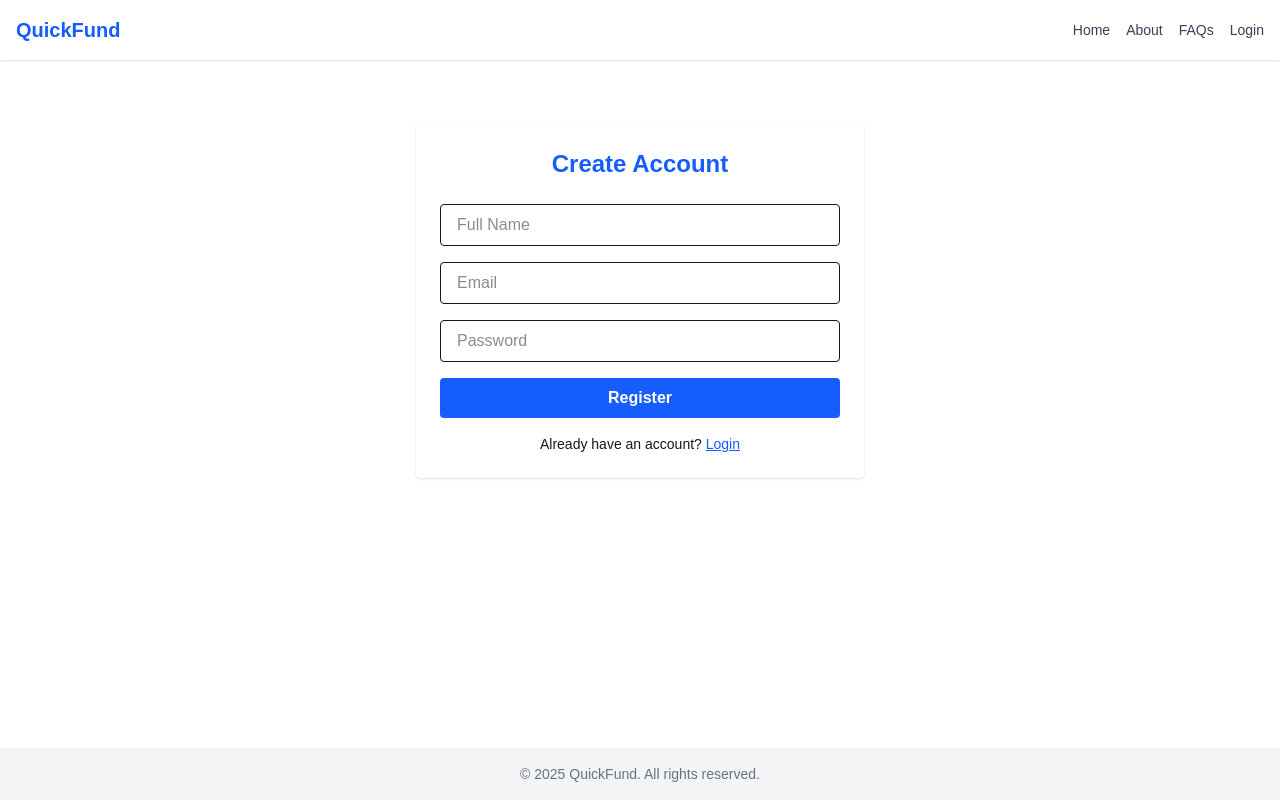
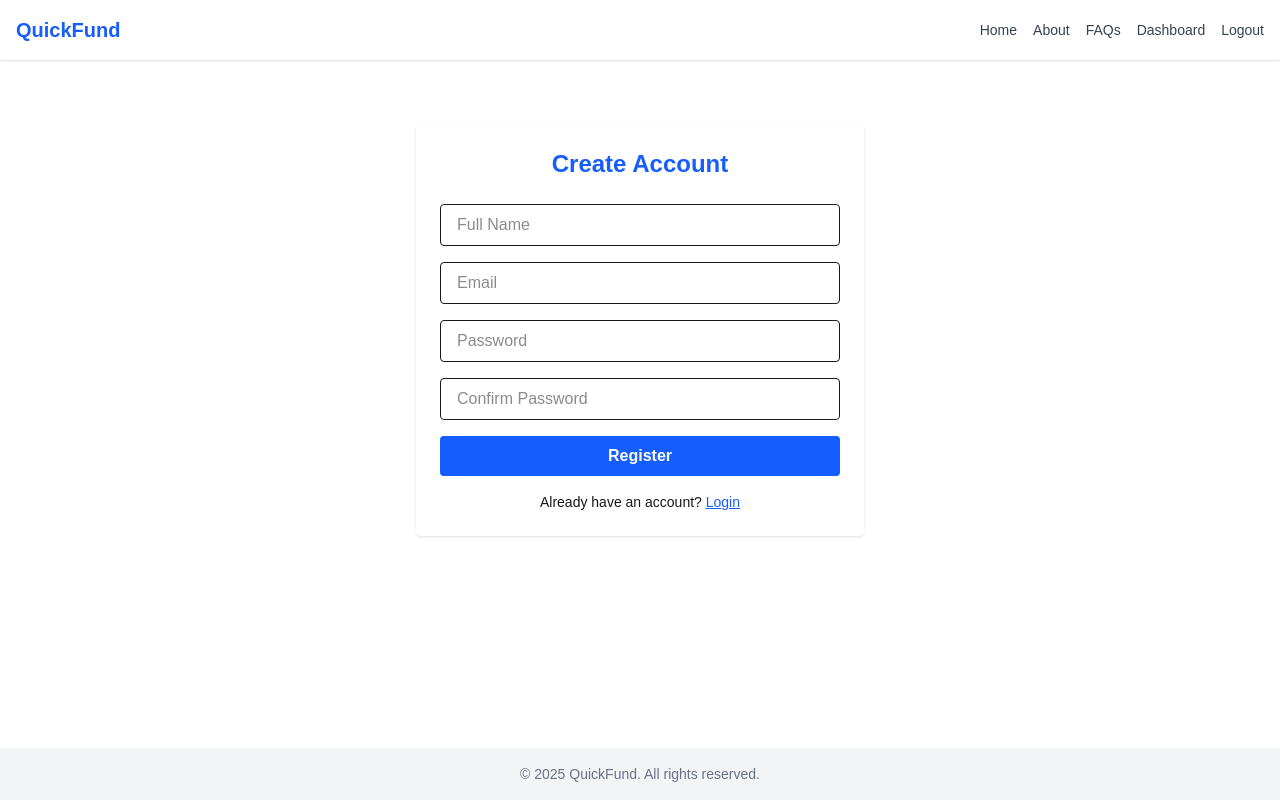
Before and after one commit to degee147/quickfund-frontend, a Next.js app: page /register in a window 1280 px wide. Built offline with nearby package versions, Linux system fonts and the light colour scheme; no server answers; sample sign-in values are in the browser's storage.

Commit message:
integrated register

```diff
--- a/app/dashboard/page.tsx
+++ b/app/dashboard/page.tsx
@@ -1,4 +1,19 @@
+'use client';
+
+import { useEffect } from 'react'
+import { useRouter } from 'next/navigation'
+
 export default function DashboardHome() {
+
+    const router = useRouter()
+
+    useEffect(() => {
+        const token = localStorage.getItem('token')
+        if (!token) {
+            router.replace('/login')
+        }
+    }, [])
+
     return (
         <div>
             <h1 className="text-2xl font-semibold mb-4">Welcome to your Dashboard</h1>
--- a/app/layout.tsx
+++ b/app/layout.tsx
@@ -1,51 +1,97 @@
-import type { Metadata } from "next";
-import { Geist, Geist_Mono } from "next/font/google";
-import Link from "next/link";
-import "./globals.css";
+'use client'
+import Link from 'next/link'
+import { useEffect, useState } from 'react'
+import { useRouter } from 'next/navigation'
+import type { Metadata } from 'next';
+import { Geist, Geist_Mono } from 'next/font/google';
+import './globals.css';
+import { AuthProvider } from '@/context/AuthContext';
 
 const geistSans = Geist({
-  variable: "--font-geist-sans",
-  subsets: ["latin"],
+  variable: '--font-geist-sans',
+  subsets: ['latin'],
 });
 
 const geistMono = Geist_Mono({
-  variable: "--font-geist-mono",
-  subsets: ["latin"],
+  variable: '--font-geist-mono',
+  subsets: ['latin'],
 });
 
-export const metadata: Metadata = {
-  title: "Quick Fund",
-  description: "A Scalable Micro-Lending Platform with Smart Scoring & Payment Integration ",
-};
+// export const metadata: Metadata = {
+//   title: 'Quick Fund',
+//   description: 'A Scalable Micro-Lending Platform with Smart Scoring & Payment Integration',
+// };
 
 export default function RootLayout({
   children,
 }: Readonly<{
   children: React.ReactNode;
 }>) {
+
+  const [isLoggedIn, setIsLoggedIn] = useState(false)
+  const router = useRouter()
+
+  useEffect(() => {
+    const token = localStorage.getItem('token')
+    setIsLoggedIn(!!token)
+  }, [])
+
+  const handleLogout = () => {
+    localStorage.removeItem('token')
+    localStorage.removeItem('user')
+    setIsLoggedIn(false)
+    router.push('/login')
+  }
+
+
   return (
     <html lang="en">
       <body
         className={`${geistSans.variable} ${geistMono.variable} antialiased min-h-screen flex flex-col`}
       >
+        <AuthProvider>
           <header className="bg-white shadow p-4">
             <div className="container mx-auto flex justify-between items-center">
               <h1 className="text-xl font-bold text-blue-600">QuickFund</h1>
               <nav className="space-x-4">
-              <Link href="/" className="text-sm text-gray-700 hover:text-blue-500">Home</Link>
-              <Link href="/about" className="text-sm text-gray-700 hover:text-blue-500">About</Link>
-              <Link href="/faqs" className="text-sm text-gray-700 hover:text-blue-500">FAQs</Link>
-              <Link href="/login" className="text-sm text-gray-700 hover:text-blue-500">Login</Link>
+                <Link href="/" className="text-sm text-gray-700 hover:text-blue-500">
+                  Home
+                </Link>
+                <Link href="/about" className="text-sm text-gray-700 hover:text-blue-500">
+                  About
+                </Link>
+                <Link href="/faqs" className="text-sm text-gray-700 hover:text-blue-500">
+                  FAQs
+                </Link>
+
+                {isLoggedIn ? (
+                  <>
+                    <Link href="/dashboard" className="text-sm text-gray-700 hover:text-blue-500">
+                      Dashboard
+                    </Link>
+                    <button
+                      onClick={handleLogout}
+                      className="text-sm text-gray-700 hover:text-red-500"
+                    >
+                      Logout
+                    </button>
+                  </>
+                ) : (
+                  <Link href="/login" className="text-sm text-gray-700 hover:text-blue-500">
+                    Login
+                  </Link>
+                )}
               </nav>
             </div>
           </header>
-        {/* {children} */}
+
           <main className="flex-1 container mx-auto p-4">{children}</main>
 
           <footer className="bg-gray-100 text-center py-4 text-sm text-gray-500">
             &copy; {new Date().getFullYear()} QuickFund. All rights reserved.
           </footer>
+        </AuthProvider>
       </body>
-    </html >
+    </html>
   );
 }
--- a/app/register/page.tsx
+++ b/app/register/page.tsx
@@ -3,6 +3,7 @@
 import { useForm } from 'react-hook-form';
 import { z } from 'zod';
 import { zodResolver } from '@hookform/resolvers/zod';
+import { useAuth } from '@/context/AuthContext';
 import FormCard from '@/components/ui/FormCard';
 import Input from '@/components/ui/Input';
 import Button from '@/components/ui/Button';
@@ -11,21 +12,37 @@ const registerSchema = z.object({
     name: z.string().min(2, 'Name is required'),
     email: z.string().email('Invalid email'),
     password: z.string().min(6, 'Password must be at least 6 characters'),
+    confirmPassword: z.string().min(6, 'Please confirm your password'),
+}).refine((data) => data.password === data.confirmPassword, {
+    path: ['confirmPassword'],
+    message: 'Passwords do not match',
 });
 
 type RegisterForm = z.infer<typeof registerSchema>;
 
 export default function RegisterPage() {
+    const { register: registerUser } = useAuth();
+
     const {
         register,
         handleSubmit,
-        formState: { errors },
+        formState: { errors, isSubmitting },
     } = useForm<RegisterForm>({
         resolver: zodResolver(registerSchema),
     });
 
-    const onSubmit = (data: RegisterForm) => {
-        console.log('Registering:', data);
+    const onSubmit = async (data: RegisterForm) => {
+        try {
+            await registerUser({
+                name: data.name,
+                email: data.email,
+                password: data.password
+            });
+            // AuthContext handles redirection
+        } catch (err) {
+            console.error('Registration failed:', err);
+            alert('Registration failed. Please try again.');
+        }
     };
 
     return (
@@ -35,35 +52,38 @@ export default function RegisterPage() {
             </h2>
             <form onSubmit={handleSubmit(onSubmit)} className="space-y-4">
                 <div>
-                    <Input
-                        placeholder="Full Name"
-                        {...register('name')}
-                    />
+                    <Input placeholder="Full Name" {...register('name')} />
                     {errors.name && (
                         <p className="text-sm text-red-600 mt-1">{errors.name.message}</p>
                     )}
                 </div>
                 <div>
-                    <Input
-                        type="email"
-                        placeholder="Email"
-                        {...register('email')}
-                    />
+                    <Input type="email" placeholder="Email" {...register('email')} />
                     {errors.email && (
                         <p className="text-sm text-red-600 mt-1">{errors.email.message}</p>
                     )}
                 </div>
                 <div>
-                    <Input
-                        type="password"
-                        placeholder="Password"
-                        {...register('password')}
-                    />
+                    <Input type="password" placeholder="Password" {...register('password')} />
                     {errors.password && (
                         <p className="text-sm text-red-600 mt-1">{errors.password.message}</p>
                     )}
                 </div>
-                <Button type="submit">Register</Button>
+                <div>
+                    <Input
+                        type="password"
+                        placeholder="Confirm Password"
+                        {...register('confirmPassword')}
+                    />
+                    {errors.confirmPassword && (
+                        <p className="text-sm text-red-600 mt-1">
+                            {errors.confirmPassword.message}
+                        </p>
+                    )}
+                </div>
+                <Button type="submit" disabled={isSubmitting}>
+                    {isSubmitting ? 'Creating Account...' : 'Register'}
+                </Button>
             </form>
             <p className="text-center text-sm mt-4">
                 Already have an account?{' '}
--- /dev/null
+++ b/context/AuthContext.tsx
@@ -0,0 +1,83 @@
+'use client';
+
+import { createContext, useContext, useEffect, useState } from 'react';
+import { useRouter } from 'next/navigation';
+import API from '@/lib/axios';
+
+type User = {
+    id: number;
+    name: string;
+    email: string;
+    role: 'user' | 'admin';
+};
+
+interface AuthContextProps {
+    user: User | null;
+    login: (data: { email: string; password: string }) => Promise<void>;
+    register: (data: { name: string; email: string; password: string }) => Promise<void>;
+    logout: () => void;
+    loading: boolean;
+}
+
+// ✅ Expected shape of the Laravel /login and /register response
+interface AuthResponse {
+    token: string;
+    user: User;
+}
+
+const AuthContext = createContext<AuthContextProps>({} as AuthContextProps);
+
+export const AuthProvider = ({ children }: { children: React.ReactNode }) => {
+    const [user, setUser] = useState<User | null>(null);
+    const [loading, setLoading] = useState(true);
+    const router = useRouter();
+
+    useEffect(() => {
+        const storedUser = localStorage.getItem('user');
+        const storedToken = localStorage.getItem('token');
+        if (storedUser && storedToken) {
+            setUser(JSON.parse(storedUser));
+        }
+        setLoading(false);
+    }, []);
+
+    const login = async (data: { email: string; password: string }) => {
+        const res = await API.post<AuthResponse>('/login', data);
+        const { token, user } = res.data;
+        localStorage.setItem('token', token);
+        localStorage.setItem('user', JSON.stringify(user));
+        setUser(user);
+        router.push(user.role === 'admin' ? '/admin' : '/dashboard');
+    };
+
+    const register = async (data: { name: string; email: string; password: string }) => {
+        const url = '/register';
+        // console.log('[Register URL]', `${API.defaults.baseURL}${url}`);
+
+        const res = await API.post<AuthResponse>(url, {
+            ...data,
+            password_confirmation: data.password, // 👈 Add this line
+        });
+        console.log('res', res)
+        const { token, user } = res.data;
+        localStorage.setItem('token', token);
+        localStorage.setItem('user', JSON.stringify(user));
+        setUser(user);
+        router.push('/dashboard');
+    };
+
+    const logout = () => {
+        localStorage.removeItem('token');
+        localStorage.removeItem('user');
+        setUser(null);
+        router.push('/login');
+    };
+
+    return (
+        <AuthContext.Provider value={{ user, login, register, logout, loading }}>
+            {children}
+        </AuthContext.Provider>
+    );
+};
+
+export const useAuth = () => useContext(AuthContext);
--- /dev/null
+++ b/context/LoadingContext.tsx
@@ -0,0 +1,20 @@
+'use client';
+
+import { createContext, useContext, useState } from 'react';
+
+const LoadingContext = createContext({
+    loading: false,
+    setLoading: (value: boolean) => { },
+});
+
+export const LoadingProvider = ({ children }: { children: React.ReactNode }) => {
+    const [loading, setLoading] = useState(false);
+
+    return (
+        <LoadingContext.Provider value={{ loading, setLoading }}>
+            {children}
+        </LoadingContext.Provider>
+    );
+};
+
+export const useLoading = () => useContext(LoadingContext);
--- /dev/null
+++ b/lib/axios.ts
@@ -0,0 +1,70 @@
+import axios from 'axios';
+
+const API = axios.create({
+    baseURL: process.env.NEXT_PUBLIC_API_BASE_URL,
+    headers: {
+        'Content-Type': 'application/json',
+        Accept: 'application/json',
+    },
+    withCredentials: false,
+    // headers: {
+    //     'Content-Type': 'application/json',
+    //     Accept: 'application/json',
+    //     'Access-Control-Allow-Origin': 'http://localhost:3000',
+    //     'Access-Control-Allow-Credentials': 'true',
+    //     'Cache-Control': 'no-cache, private',
+    // },
+});
+
+
+
+let setLoadingFn: (val: boolean) => void;
+
+export const setGlobalLoadingHandler = (fn: typeof setLoadingFn) => {
+    setLoadingFn = fn;
+};
+
+API.interceptors.request.use((config) => {
+    config.headers = config.headers ?? {};
+    const token = localStorage.getItem('token');
+    if (token) {
+        config.headers.Authorization = `Bearer ${token}`;
+    }
+    // config.headers['Host'] = 'localhost:8000';
+    // config.headers['Date'] = new Date().toUTCString();
+
+    // console.log('config headers', config.headers);
+
+    // 👇 Log full request URL for debugging
+    // const fullUrl = `${config.baseURL}${config.url}`;
+    // console.log('[REQUEST URL]', fullUrl);
+
+
+    // Debug: Check if any cookies are being sent
+    // console.log('Document cookies:', document.cookie);
+    // console.log('Request config:', {
+    //     url: config.url,
+    //     baseURL: config.baseURL,
+    //     withCredentials: config.withCredentials,
+    //     headers: config.headers
+    // });
+
+    // Remove any cookies that might be sent
+    // delete config.headers.Cookie;
+
+    setLoadingFn?.(true);
+    return config;
+});
+
+API.interceptors.response.use(
+    (response) => {
+        setLoadingFn?.(false);
+        return response;
+    },
+    (error) => {
+        setLoadingFn?.(false);
+        return Promise.reject(error);
+    }
+);
+
+export default API;
--- a/package.json
+++ b/package.json
@@ -10,6 +10,7 @@
   },
   "dependencies": {
     "@hookform/resolvers": "^5.1.1",
+    "axios": "^1.10.0",
     "next": "15.3.4",
     "react": "^19.0.0",
     "react-dom": "^19.0.0",
@@ -19,6 +20,7 @@
   "devDependencies": {
     "@eslint/eslintrc": "^3",
     "@tailwindcss/postcss": "^4",
+    "@types/axios": "^0.9.36",
     "@types/node": "^20",
     "@types/react": "^19",
     "@types/react-dom": "^19",
```
Also changed, not shown: 1 other file (tests, documents, lock files or other folders). Lines whose indentation alone changed are shown as unchanged.
